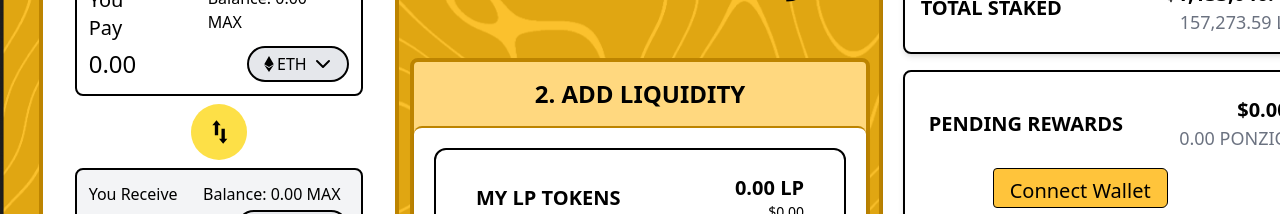
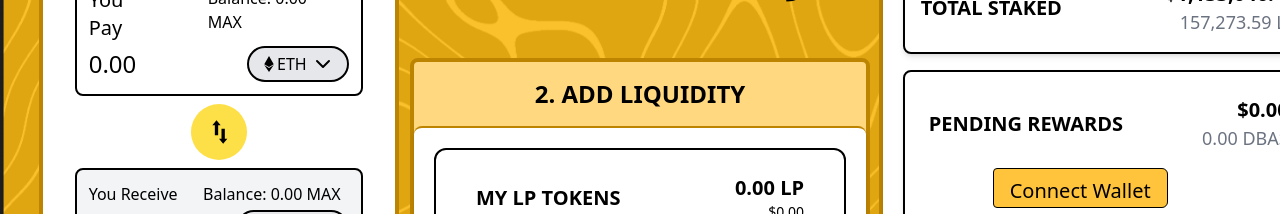
Before and after one commit to rahulsingh2312/solzio-cat, a Next.js app: page / in a window 1280 px wide. Shown: the part 3420-3634 px from the top of the page. Built offline with nearby package versions, Linux system fonts and the light colour scheme.

Commit message:
qa final fixes except a image

```diff
--- a/src/components/fourth/stake.tsx
+++ b/src/components/fourth/stake.tsx
@@ -38,7 +38,7 @@ const StakeToMakeMoney = () => {
             <span className="font-semibold">PENDING REWARDS</span>
             <div className="text-right">
               <div className="font-semibold">$0.00</div>
-              <div className="text-lg text-gray-500">0.00 PONZIO</div>
+              <div className="text-lg text-gray-500">0.00 DBAS</div>
             </div>
           </div>
           <div className='pl-[70px]  md:pl-16 justify-center items-center'>
```
